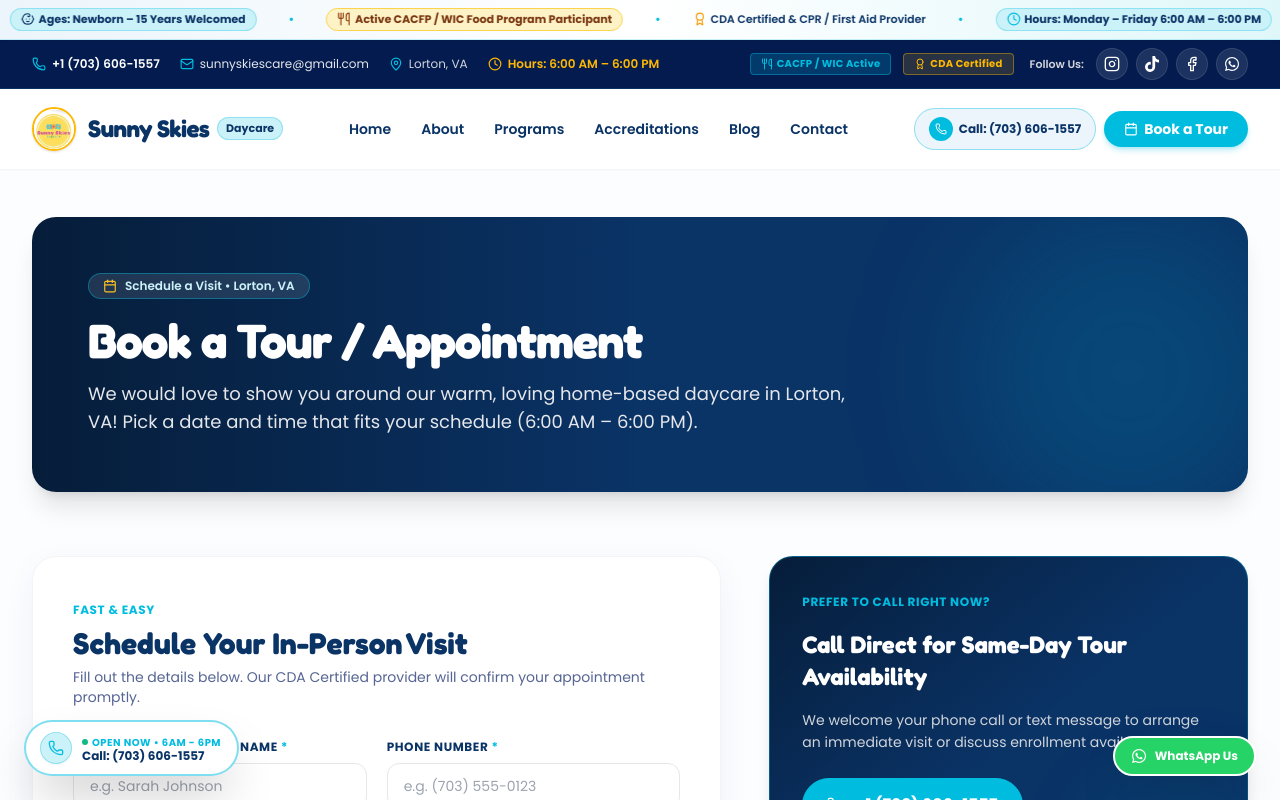
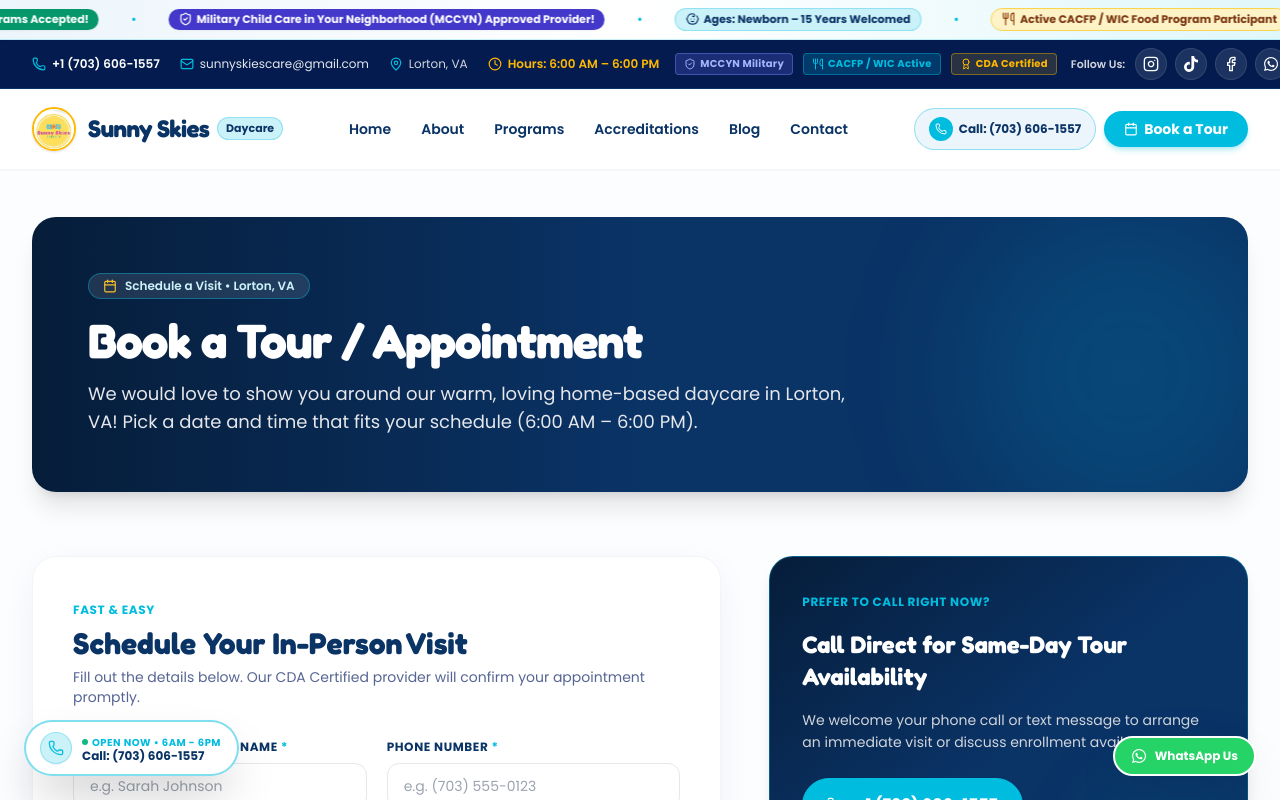
Before and after one commit to ahmadalibyteforceITSolution/sunnydaycar, a Vue app: page /appointment in a window 1280 px wide. Shown: the top 800 px of the page. Built offline with nearby package versions, Linux system fonts and the light colour scheme.

Commit message:
feat(header): add Child Care Subsidy Programs Accepted and Military MCCYN badges to header and mobile menu

```diff
--- a/src/components/HeaderNav.vue
+++ b/src/components/HeaderNav.vue
@@ -12,6 +12,16 @@
           <span class="text-[#00BDE0] font-bold">•</span>
           <span class="bg-[#00BDE0] text-white font-extrabold px-2.5 py-0.5 rounded-full inline-flex items-center gap-1 shadow-sm">
             <span>NOW ACCEPTING SUMMER & FALL ENROLLMENT!</span>
+          </span>
+          <span class="text-[#00BDE0] font-bold">•</span>
+          <span class="bg-emerald-600 text-white font-extrabold px-2.5 py-0.5 rounded-full inline-flex items-center gap-1 shadow-sm">
+            <Check class="w-3.5 h-3.5" />
+            <span>Child Care Subsidy Programs Accepted!</span>
+          </span>
+          <span class="text-[#00BDE0] font-bold">•</span>
+          <span class="bg-indigo-700 text-white font-extrabold px-2.5 py-0.5 rounded-full inline-flex items-center gap-1 shadow-sm">
+            <ShieldCheck class="w-3.5 h-3.5" />
+            <span>Military Child Care in Your Neighborhood (MCCYN) Approved Provider!</span>
           </span>
           <span class="text-[#00BDE0] font-bold">•</span>
           <span class="bg-[#CCF2F9] text-[#0A3366] border border-[#00BDE0]/30 font-bold px-2.5 py-0.5 rounded-full inline-flex items-center gap-1">
@@ -59,7 +69,6 @@
     </div>
 
     <!-- 2. Clean Top Contact & Social Bar in One Crisp Line (Midnight Dark Navy #031B4E) -->
-    <!-- 2. Clean Top Contact & Social Bar in One Crisp Line (Midnight Dark Navy #031B4E) -->
     <div class="bg-[#031B4E] text-white text-xs py-1.5 sm:py-2 px-3 sm:px-6 lg:px-8 border-b border-[#0A3366] w-full overflow-hidden">
       <div class="max-w-7xl mx-auto flex items-center justify-between gap-2 sm:gap-4">
 
@@ -86,13 +95,21 @@
           </span>
         </div>
 
-        <!-- Right Social Icons, CACFP Badge & CDA Badge -->
-        <div class="flex items-center gap-2 sm:gap-3 shrink-0">
-          <span class="hidden xl:inline-flex items-center gap-1 bg-[#00BDE0]/20 text-[#00BDE0] border border-[#00BDE0]/40 px-2.5 py-0.5 rounded text-[10px] font-bold tracking-wide shrink-0">
+        <!-- Right Social Icons, CACFP Badge, CDA Badge, Subsidies & Military MCCYN Badges -->
+        <div class="flex items-center gap-2 sm:gap-2.5 shrink-0">
+          <span class="hidden 2xl:inline-flex items-center gap-1 bg-emerald-500/20 text-emerald-300 border border-emerald-500/40 px-2 py-0.5 rounded text-[10px] font-bold tracking-wide shrink-0">
+            <Check class="w-3 h-3 text-emerald-400" />
+            <span>Subsidies Accepted</span>
+          </span>
+          <span class="hidden xl:inline-flex items-center gap-1 bg-indigo-500/25 text-indigo-300 border border-indigo-400/40 px-2 py-0.5 rounded text-[10px] font-bold tracking-wide shrink-0">
+            <ShieldCheck class="w-3 h-3 text-indigo-300" />
+            <span>MCCYN Military</span>
+          </span>
+          <span class="hidden lg:inline-flex items-center gap-1 bg-[#00BDE0]/20 text-[#00BDE0] border border-[#00BDE0]/40 px-2 py-0.5 rounded text-[10px] font-bold tracking-wide shrink-0">
             <Utensils class="w-3 h-3 text-[#00BDE0]" />
             <span>CACFP / WIC Active</span>
           </span>
-          <span class="hidden lg:inline-flex items-center gap-1 bg-brand-yellow/15 text-brand-yellow border border-brand-yellow/40 px-2.5 py-0.5 rounded text-[10px] font-bold tracking-wide shrink-0">
+          <span class="hidden md:inline-flex items-center gap-1 bg-brand-yellow/15 text-brand-yellow border border-brand-yellow/40 px-2 py-0.5 rounded text-[10px] font-bold tracking-wide shrink-0">
             <Award class="w-3 h-3 text-brand-yellow" />
             <span>CDA Certified</span>
           </span>
@@ -122,12 +139,11 @@
               </span>
             </div>
             <span class="text-[11px] text-[#566593] font-medium hidden 2xl:block whitespace-nowrap">
-              A Warm, Nurturing Home-Based Daycare in Lorton, VA
+              Lorton, VA • Subsidies Accepted • Military MCCYN Approved
             </span>
           </div>
         </router-link>
 
-        <!-- Center: Desktop Nav Menu -->
         <!-- Center: Desktop Nav Menu (Responsive font & spacing) -->
         <div class="hidden lg:flex items-center gap-0.5 xl:gap-1.5 shrink-0">
           <router-link
@@ -238,7 +254,23 @@
         leave-from-class="opacity-100 translate-y-0"
         leave-to-class="opacity-0 -translate-y-2"
       >
-        <div v-if="mobileMenuOpen" class="lg:hidden border-t border-gray-100 py-4 space-y-2 bg-white">
+        <div v-if="mobileMenuOpen" class="lg:hidden border-t border-gray-100 py-3 space-y-1.5 bg-white">
+          <!-- Prominent Mobile Subsidies & Military MCCYN Badge Strip -->
+          <div class="mx-3 mb-2 p-2.5 rounded-2xl bg-gradient-to-r from-emerald-50 via-[#ECF5FB] to-indigo-50 border border-emerald-200/70 space-y-1.5 shadow-2xs">
+            <div class="flex items-center gap-2 text-xs font-bold text-emerald-800">
+              <span class="w-4 h-4 rounded-full bg-emerald-600 text-white flex items-center justify-center shrink-0">
+                <Check class="w-2.5 h-2.5" />
+              </span>
+              <span>Child Care Subsidy Programs Accepted</span>
+            </div>
+            <div class="flex items-center gap-2 text-xs font-bold text-indigo-950">
+              <span class="w-4 h-4 rounded-full bg-indigo-700 text-white flex items-center justify-center shrink-0">
+                <ShieldCheck class="w-2.5 h-2.5" />
+              </span>
+              <span>Military Child Care in Your Neighborhood (MCCYN)</span>
+            </div>
+          </div>
+
           <router-link
             @click="mobileMenuOpen = false"
             to="/"
@@ -323,7 +355,9 @@
 
 <script setup>
 import { ref } from 'vue'
-import { Phone, Mail, MapPin, Clock, Calendar, Menu, X, Award, Sun, Baby, Utensils, Apple, Trees, Camera } from 'lucide-vue-next'
+import {
+  Phone, Mail, MapPin, Clock, Calendar, Menu, X, Award, Sun, Baby, Utensils, Apple, Trees, Camera, Check, ShieldCheck
+} from 'lucide-vue-next'
 import SocialIcons from './SocialIcons.vue'
 import AppointmentModal from './AppointmentModal.vue'
 
--- a/src/views/HomeView.vue
+++ b/src/views/HomeView.vue
@@ -18,7 +18,7 @@
               <span class="flex h-2.5 w-2.5 rounded-full bg-[#00BDE0] animate-ping"></span>
               <span class="text-xs font-bold text-[#0A3366] flex items-center gap-1.5">
                 <Sun class="w-3.5 h-3.5 text-amber-500 shrink-0" />
-                <span>Based in Lorton, VA • CDA Certified • Active CACFP / WIC Food Program</span>
+                <span>Based in Lorton, VA • CDA Certified • Subsidies Accepted • Military MCCYN Approved</span>
               </span>
             </div>
 
```
